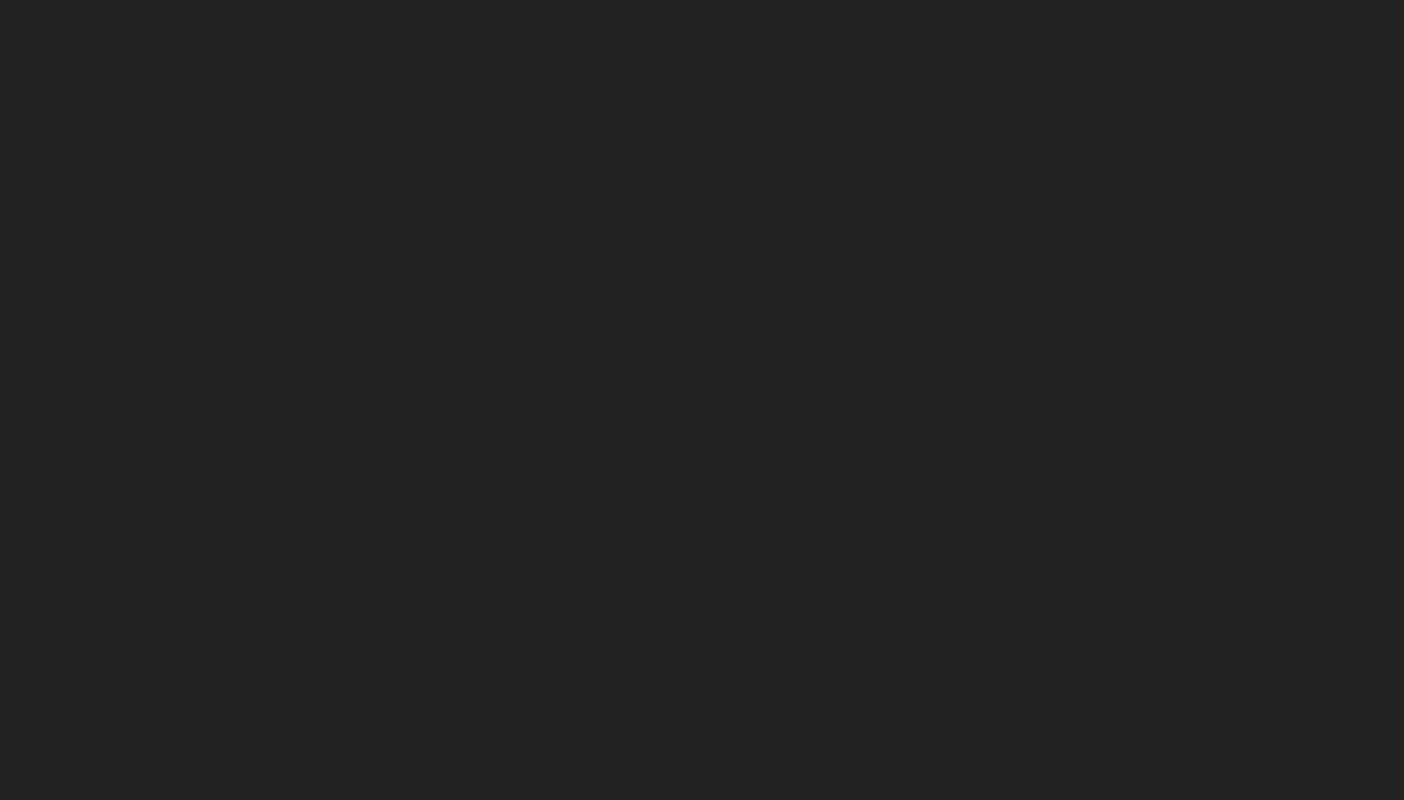
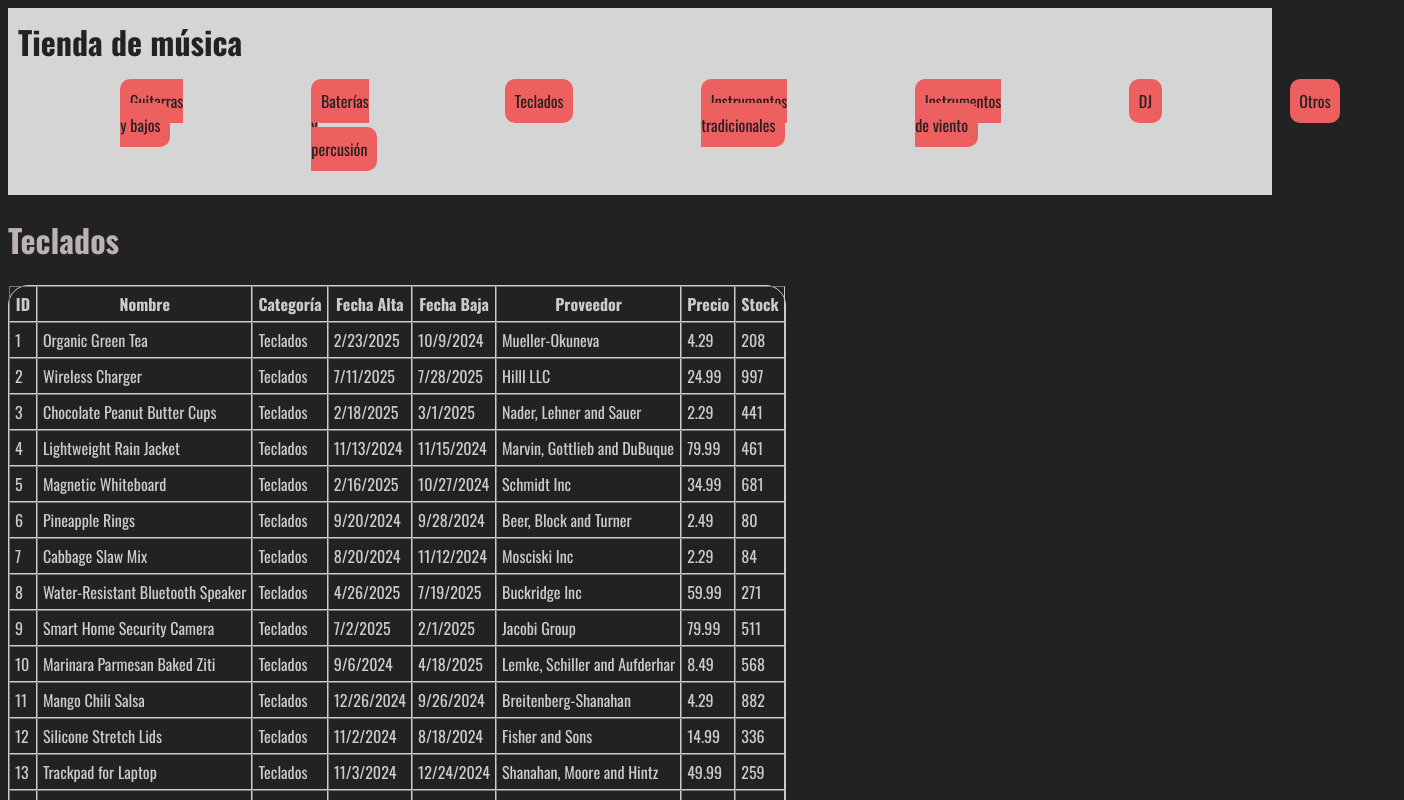
Before and after one commit to marcosrobvel/musica-online, a React (Vite) app: page /#/teclados in a window 1280 px wide. Before the commit this address had no page. Shown: the top 800 px of the page, 1404 px wide, since content can reach past the window. Built offline with nearby package versions, Linux system fonts and the light colour scheme.

Commit message:
creation-keyboards-table

```diff
--- a/src/app/store.js
+++ b/src/app/store.js
@@ -1,10 +1,12 @@
 import { combineReducers, configureStore } from '@reduxjs/toolkit';
 import drumsReducer from '../features/DrumsPercussionSlice';
 import guitarsReducer from '../features/GuitarsBassSlice';
+import keyboardsReducer from '../features/KeyboardsSlice';
 
 const rootReducer = combineReducers({
   drums: drumsReducer,
   guitars: guitarsReducer,
+  keyboards: keyboardsReducer,
 });
 
 export const store = configureStore({
--- /dev/null
+++ b/src/components/KeyboardsTable.jsx
@@ -0,0 +1,51 @@
+import React, { useEffect } from "react";
+import { useDispatch, useSelector } from "react-redux";
+import data from '../data/teclados';
+import { setDatos } from "../features/KeyboardsSlice";
+
+export const KeyboardsTable = () => {
+  const dispatch = useDispatch();
+  const datosTabla = useSelector(state => state.keyboards.datos);
+
+  useEffect(() => {
+    dispatch(setDatos(data));
+  }, [dispatch]);
+
+  return (
+    <div>
+      <h1>Teclados</h1>
+      {datosTabla.length === 0 ? (
+        <p>Cargando datos...</p>
+      ) : (
+        <table border="1" cellPadding="5" cellSpacing="0">
+          <thead>
+            <tr>
+              <th>ID</th>
+              <th>Nombre</th>
+              <th>Categoría</th>
+              <th>Fecha Alta</th>
+              <th>Fecha Baja</th>
+              <th>Proveedor</th>
+              <th>Precio</th>
+              <th>Stock</th>
+            </tr>
+          </thead>
+          <tbody>
+            {datosTabla.map(item => (
+              <tr key={item.id}>
+                <td>{item.id}</td>
+                <td>{item.nombre}</td>
+                <td>{item.categoria}</td>
+                <td>{item.fecha_alta}</td>
+                <td>{item.fecha_baja || "-"}</td>
+                <td>{item.proveedor}</td>
+                <td>{item.precio}</td>
+                <td>{item.stock}</td>
+              </tr>
+            ))}
+          </tbody>
+        </table>
+      )}
+    </div>
+  );
+};
--- a/src/data/teclados.js
+++ b/src/data/teclados.js
@@ -1,4 +1,4 @@
- [
+ const datos = [
   {
     id: 1,
     nombre: "Organic Green Tea",
@@ -210,3 +210,4 @@
     stock: 862
   }
 ]
+export default datos;
--- /dev/null
+++ b/src/features/KeyboardsSlice.js
@@ -0,0 +1,18 @@
+import { createSlice } from '@reduxjs/toolkit';
+
+const initialState = {
+  datos: [],
+};
+
+const keyboardsSlice = createSlice({
+  name: 'keyboards',
+  initialState,
+  reducers: {
+    setDatos(state, action) {
+      state.datos = action.payload;
+    },
+  },
+});
+
+export const { setDatos } = keyboardsSlice.actions;
+export default keyboardsSlice.reducer;
--- a/src/main.jsx
+++ b/src/main.jsx
@@ -8,6 +8,7 @@ import { Provider } from 'react-redux';
 import { store } from './app/store';
 import { DrumsPercussionPage } from './pages/DrumsPercussionPage';
 import { GuitarsBassPage } from './pages/GuitarsBassPage';
+import { Keyboards } from './pages/Keyboards';
 
 createRoot(document.getElementById('root')).render(
   <Provider store={store}>
@@ -17,6 +18,7 @@ createRoot(document.getElementById('root')).render(
                 <Route path='/' element={< Home />} />
                 <Route path='/guitarrasybajos' element={< GuitarsBassPage />} />
                 <Route path='/bateriasypercusion' element={< DrumsPercussionPage />} />
+                <Route path='/teclados' element={< Keyboards />} />
               </Route>
           </Routes>
         </HashRouter>
--- /dev/null
+++ b/src/pages/Keyboards.jsx
@@ -0,0 +1,12 @@
+import React from "react";
+import { KeyboardsTable } from "../components/KeyboardsTable";
+
+export const Keyboards = () => {
+  return (
+    <>
+      <div>
+        <KeyboardsTable />
+      </div>
+    </>
+  );
+};
--- a/src/sass/styles.scss
+++ b/src/sass/styles.scss
@@ -4,3 +4,10 @@
 body {
   background-color: #222222;
 }
+
+table {
+  border: 1px solid #ccc;
+  color: #ccc;
+  font-family: "Oswald", sans-serif;
+  border-radius: 20px;
+}
```
